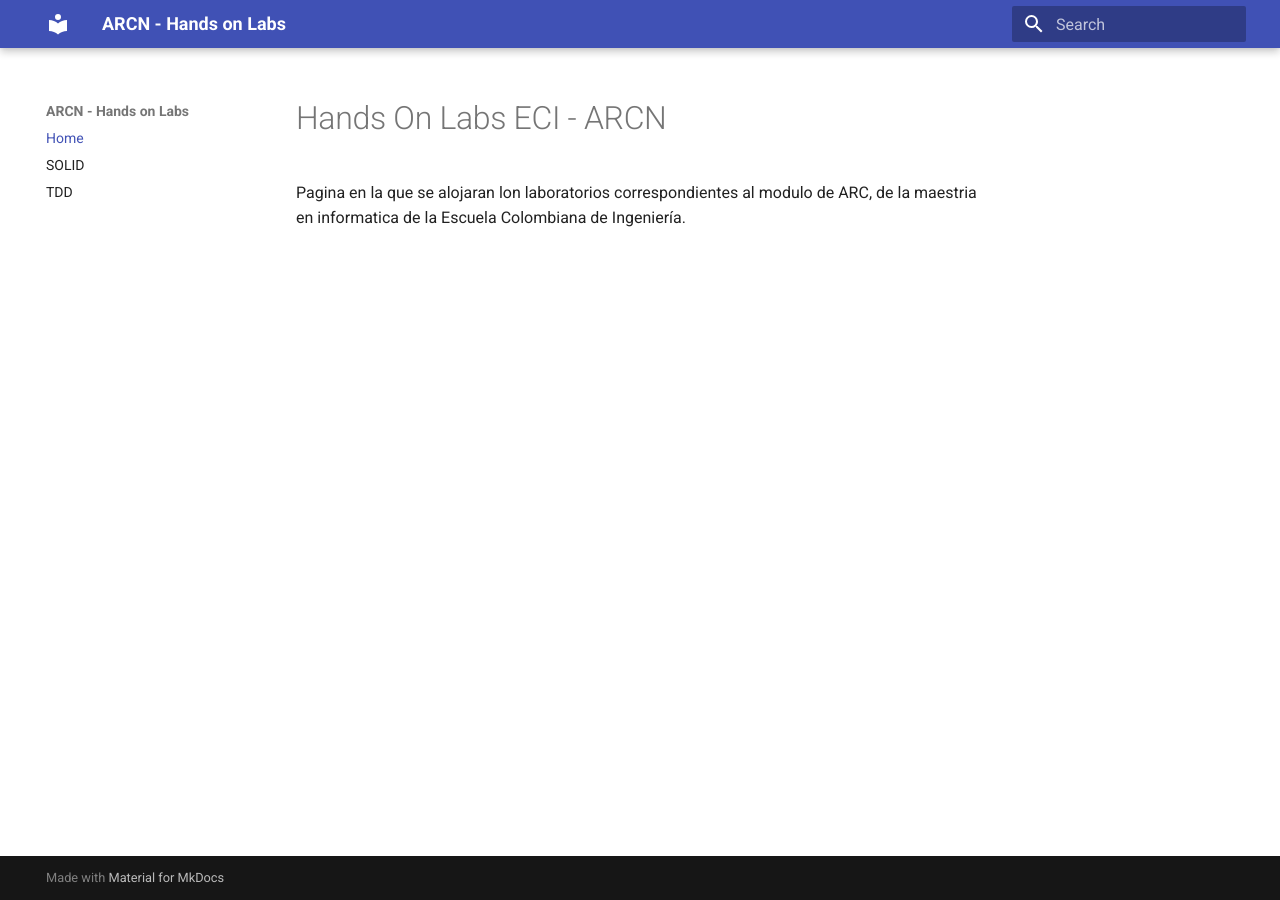
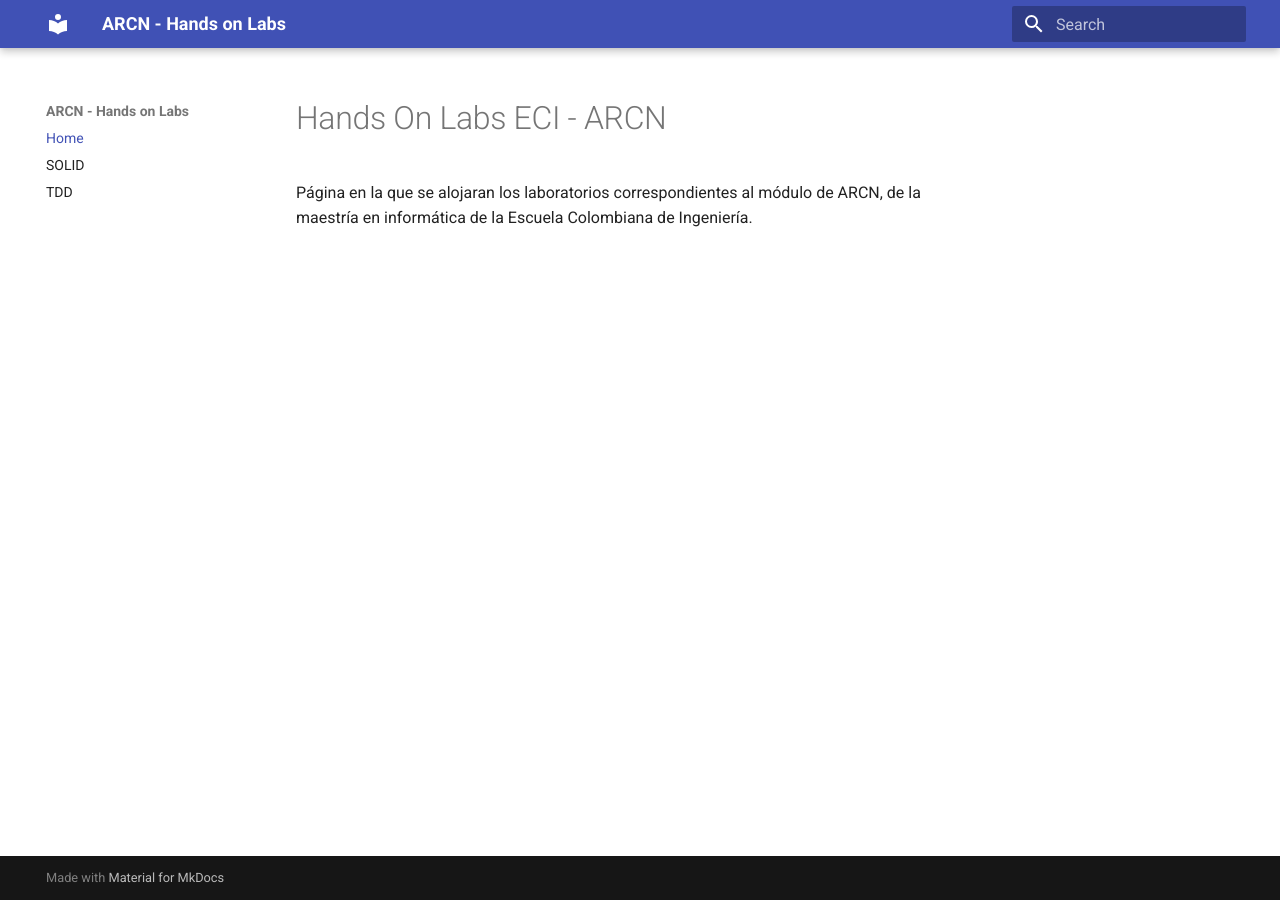
Before and after one commit to ECI-ARCN/Labs, an MkDocs documentation site: the page built from docs/index.md, in a window 1280 px wide. Built offline with MkDocs 1.6.1 and Material for MkDocs 9.7.7, drawn with Linux system fonts in a browser that asks for light colours.

Commit message:
Ajusto home

```diff
--- a/docs/index.md
+++ b/docs/index.md
@@ -1,3 +1,3 @@
 # Hands On Labs ECI - ARCN
 
-Pagina en la que se alojaran lon laboratorios correspondientes al modulo de ARC, de la maestria en informatica de la Escuela Colombiana de Ingeniería.
+Página en la que se alojaran los laboratorios correspondientes al módulo de ARCN, de la maestría en informática de la Escuela Colombiana de Ingeniería.
```
